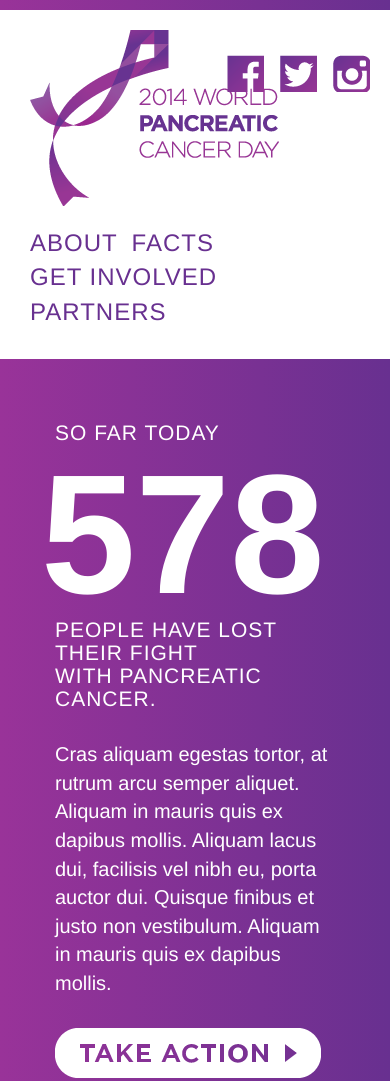
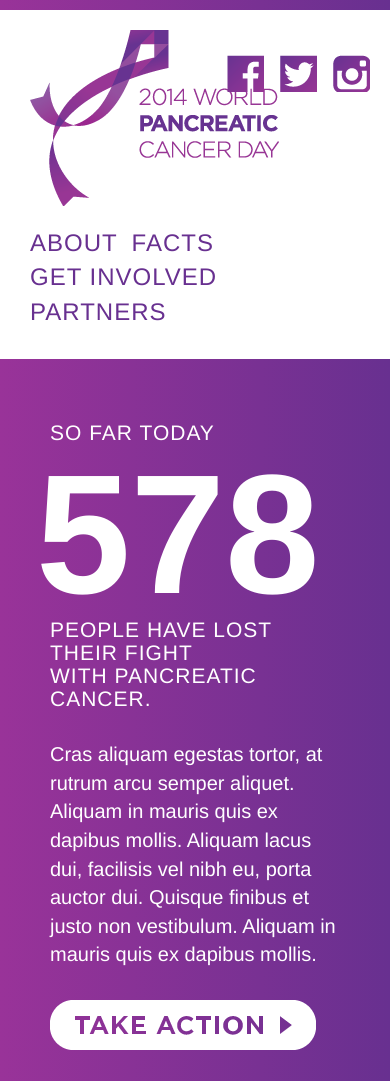
Before and after one commit to wpcd/wpcd.github.io, a website: page index.html in a window 390 px wide. Shown: the top 1081 px of the page. Drawn offline with nearby package versions, Linux system fonts and the light colour scheme.

Commit message:
Tweaking mobile layouts.

```diff
--- a/less/hero.less
+++ b/less/hero.less
@@ -1,7 +1,7 @@
 .hero {
 	.clearfix();
 	color: white;
-	padding: 62px 25px;
+	padding: 62px 20px;
 
 	.left {
 		text-transform: uppercase;
```
Also changed, not shown: css/main.css.
